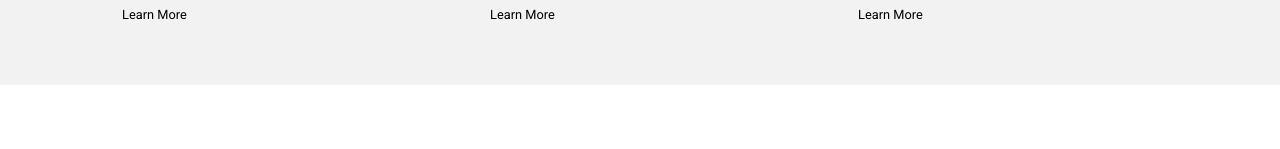
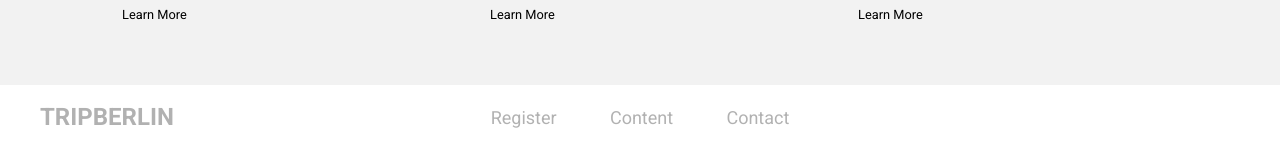
Before and after one commit to ZsuzsaMano/CA-Project1, a plain HTML site: page index.html in a window 1280 px wide. Shown: the part 1347-1496 px from the top of the page. Before the commit the page ends 1432 px from the top, so only its background shows below. Drawn offline with Linux system fonts and the light colour scheme.

Commit message:
add footer and style it

```diff
--- a/index.html
+++ b/index.html
@@ -11,7 +11,7 @@
 </head>
 <body>
   <navbar>
-    <h2 class="logo">Caberlin</h2>
+    <h2 class="logo">Tripberlin</h2>
     <ul>
   <a href="./" >
         <li class="active">Home</li>
@@ -30,7 +30,7 @@
     <section class="hero">
       <h1>Trip to the Magic Mountains</h1>
       <p>Lorem ipsum dolor sit amet, consectetur adipisicing elit. Temporibus totam aliquam molestiae et, distinctio voluptas velit ad odio quos!</p>
-      <button class="hero__button">Register now</button>
+      <a href="./register.html"><button class="hero__button">Register now</button></a>
     </section>
     <section class="ourContent">
       <h2 class="ourContent__title">Our Trips</h2>
@@ -53,7 +53,17 @@
 
   </main>
   <footer>
-
+      <h2 class="logo">Tripberlin</h2>
+      <ul>
+        <a href="./register.html">
+          <li>Register</li>
+        </a>
+        <a href="./content.html">
+          <li>Content</li>
+        </a>
+        <a href="./contact.html">
+          <li>Contact</li>
+        </a>    </ul>
   </footer>
 
 </body>
--- a/styles/home.scss
+++ b/styles/home.scss
@@ -8,6 +8,7 @@ main{
   margin: 0 auto;
   min-height: calc(100vh - 4rem);
   background-image: url("https://picsum.photos/id/1045/2000/1000");
+
   h1{
     font-size: 4rem;
     font-weight: 500;
@@ -61,3 +62,9 @@ main{
   }
 
 }
+
+footer{
+  opacity:0.3;
+  ul a li{color:black;
+}
+}
--- a/styles/navbar.scss
+++ b/styles/navbar.scss
@@ -1,6 +1,6 @@
 //main: index.scss
 
-navbar {
+navbar, footer{
   min-height: 4rem;
   position: relative;
   @include flex(space-between, center, row);
@@ -9,6 +9,7 @@ navbar {
     font-size: 1.5rem;
     font-weight: 700;
     text-transform: uppercase;
+    padding-left: 2.5rem;
   }
 
   ul {
```
Also changed, not shown: styles/index.min.css.
